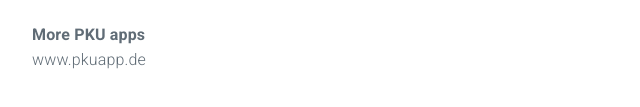
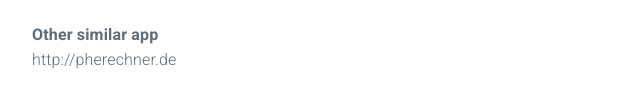
Before and after one commit to andrereus/pkumanager-app, a plain HTML site: page about.html in a window 1280 px wide. Shown: the part 187-294 px from the top of the page, 133-773 px from the left. Drawn offline with Linux system fonts and the light colour scheme.

Commit message:
Change link

```diff
--- a/about.html
+++ b/about.html
@@ -38,8 +38,8 @@
             <p><a href="menu.html">Menu</a> / About</p>
             <p><span class="bold">Food data source</span>
             <br>USDA National Nutrient Database</p>
-            <p><span class="bold">More PKU apps</span>
-            <br>www.pkuapp.de</p>
+            <p><span class="bold">Other similar app</span>
+            <br>http://pherechner.de</p>
         </section>
     </body>
 </html>
--- a/config.xml
+++ b/config.xml
@@ -3,7 +3,7 @@
 <widget xmlns     = "http://www.w3.org/ns/widgets"
         xmlns:gap = "http://phonegap.com/ns/1.0"
         id        = "com.andrereus.pkumanager"
-        version   = "1.0.2">
+        version   = "1.0.3">
 
     <name>PKU Manager</name>
 
```
